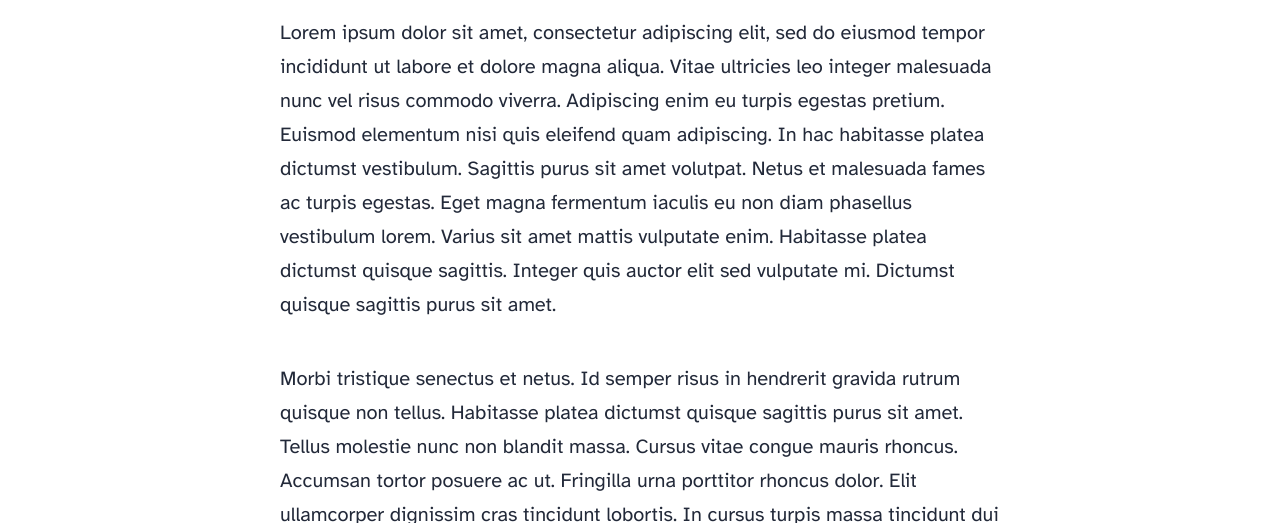
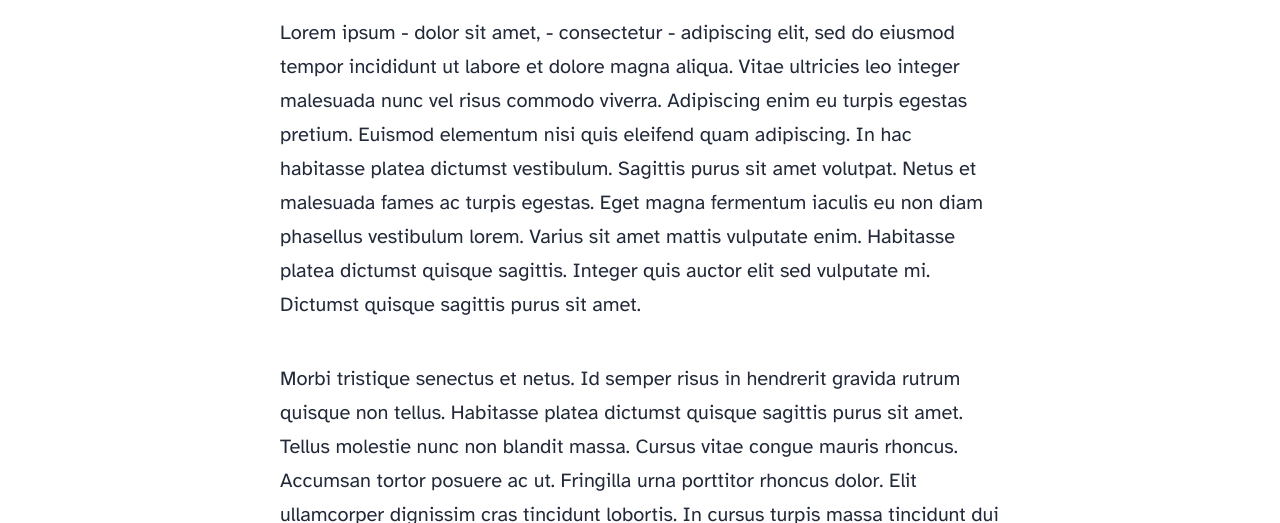
Before and after one commit to suhail-yazdan/astro-decap-blog, an Astro site: page /blog/first-post in a window 1280 px wide. Shown: the part 856-1379 px from the top of the page. Built offline with nearby package versions, Linux system fonts and the light colour scheme; Astro itself is replaced by a stand-in of ours.

Commit message:
Update Blog “first-post”

```diff
--- a/src/content/blog/first-post.md
+++ b/src/content/blog/first-post.md
@@ -1,11 +1,10 @@
 ---
-title: 'First post'
-description: 'Lorem ipsum dolor sit amet'
-pubDate: 'Jul 08 2022'
-heroImage: '../../assets/blog-placeholder-3.jpg'
+title: First - post
+pubDate: Jul 08 2022
+description: Lorem ipsum dolor sit amet
+heroImage: ../../assets/blog-placeholder-3.jpg
 ---
-
-Lorem ipsum dolor sit amet, consectetur adipiscing elit, sed do eiusmod tempor incididunt ut labore et dolore magna aliqua. Vitae ultricies leo integer malesuada nunc vel risus commodo viverra. Adipiscing enim eu turpis egestas pretium. Euismod elementum nisi quis eleifend quam adipiscing. In hac habitasse platea dictumst vestibulum. Sagittis purus sit amet volutpat. Netus et malesuada fames ac turpis egestas. Eget magna fermentum iaculis eu non diam phasellus vestibulum lorem. Varius sit amet mattis vulputate enim. Habitasse platea dictumst quisque sagittis. Integer quis auctor elit sed vulputate mi. Dictumst quisque sagittis purus sit amet.
+Lorem ipsum - dolor sit amet, - consectetur - adipiscing elit, sed do eiusmod tempor incididunt ut labore et dolore magna aliqua. Vitae ultricies leo integer malesuada nunc vel risus commodo viverra. Adipiscing enim eu turpis egestas pretium. Euismod elementum nisi quis eleifend quam adipiscing. In hac habitasse platea dictumst vestibulum. Sagittis purus sit amet volutpat. Netus et malesuada fames ac turpis egestas. Eget magna fermentum iaculis eu non diam phasellus vestibulum lorem. Varius sit amet mattis vulputate enim. Habitasse platea dictumst quisque sagittis. Integer quis auctor elit sed vulputate mi. Dictumst quisque sagittis purus sit amet.
 
 Morbi tristique senectus et netus. Id semper risus in hendrerit gravida rutrum quisque non tellus. Habitasse platea dictumst quisque sagittis purus sit amet. Tellus molestie nunc non blandit massa. Cursus vitae congue mauris rhoncus. Accumsan tortor posuere ac ut. Fringilla urna porttitor rhoncus dolor. Elit ullamcorper dignissim cras tincidunt lobortis. In cursus turpis massa tincidunt dui ut ornare lectus. Integer feugiat scelerisque varius morbi enim nunc. Bibendum neque egestas congue quisque egestas diam. Cras ornare arcu dui vivamus arcu felis bibendum. Dignissim suspendisse in est ante in nibh mauris. Sed tempus urna et pharetra pharetra massa massa ultricies mi.
 
```
